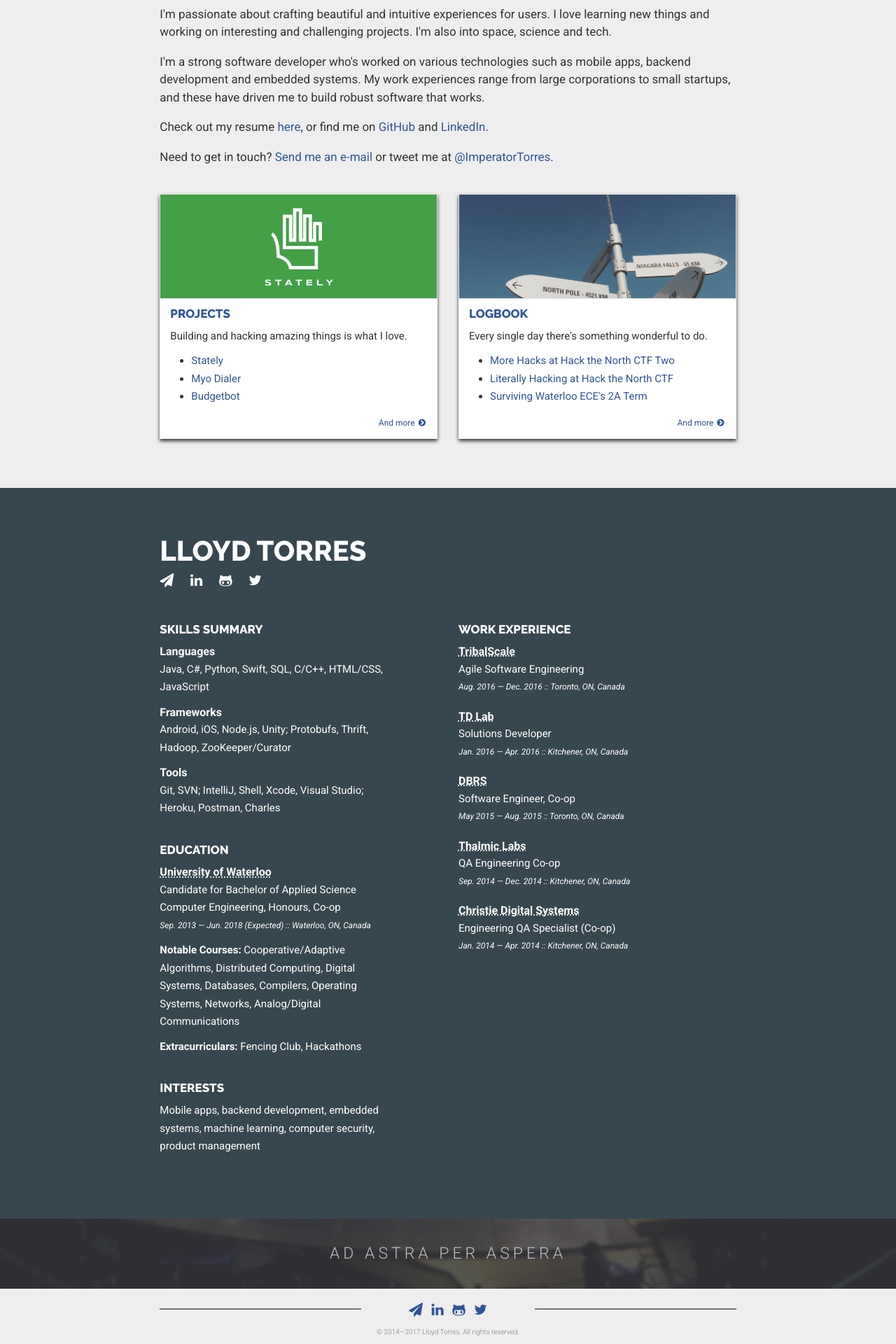
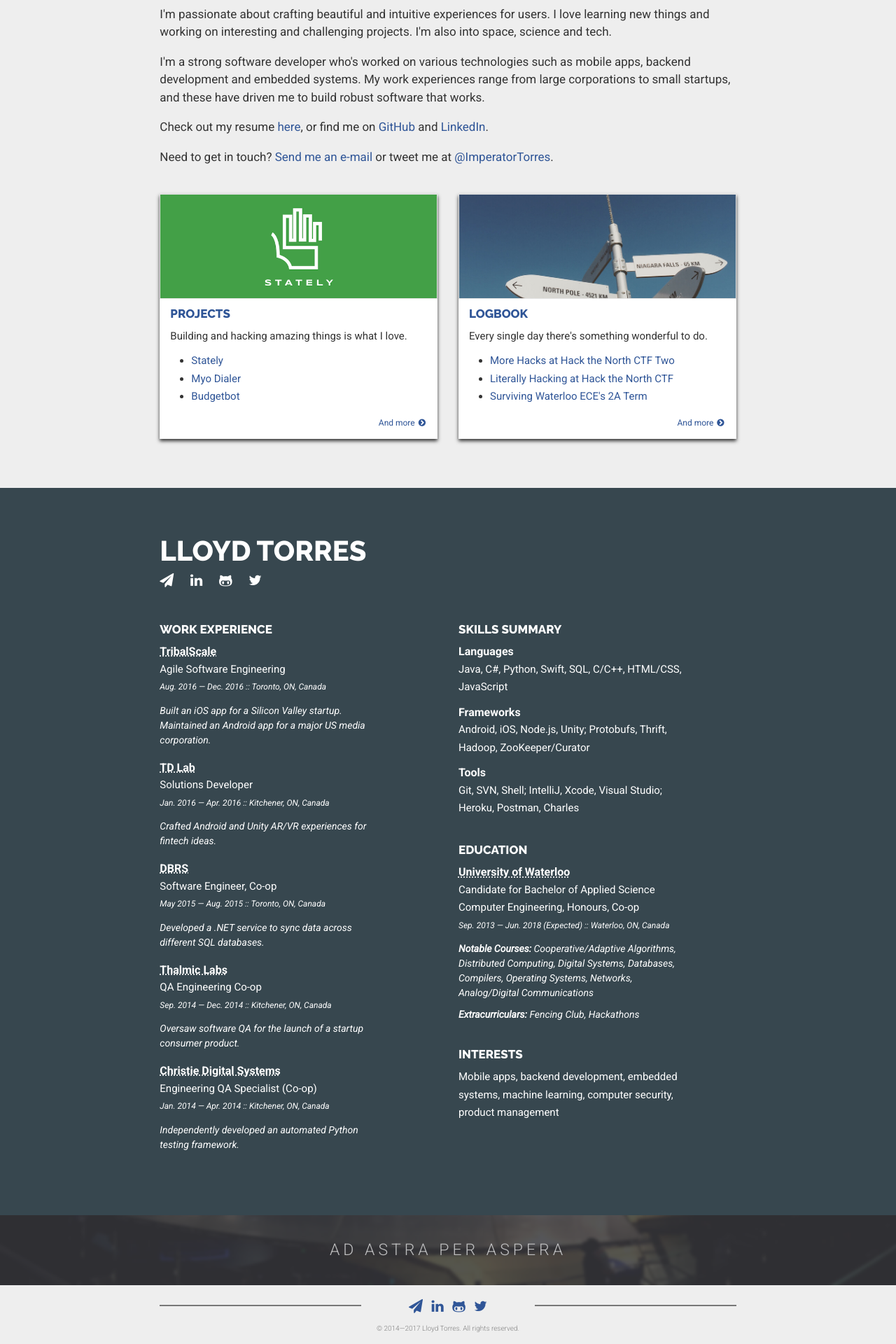
Before and after one commit to lloydtorres/lloydtorres.github.io, a Jekyll site: the page built from index.html, in a window 1280 px wide. Shown: the part 1073-2993 px from the top of the page at 70% size. Built offline with Jekyll 4.4.1, drawn with Linux system fonts in a browser that asks for light colours.

Commit message:
Update resume content

```diff
--- a/_sass/_layout.scss
+++ b/_sass/_layout.scss
@@ -772,6 +772,12 @@
     }
 }
 
+.resume-entry-content {
+    font-size: 14px;
+    line-height: 1.5em;
+    font-style: italic;
+}
+
 .job-entry {
     height: auto;
     margin-top: 10px;
@@ -1265,7 +1271,6 @@
 
 .caption {
     font-size: 12px;
-    font-color: $grey-color-dark;
     font-style: italic;
 }
 
--- a/index.html
+++ b/index.html
@@ -119,6 +119,52 @@
                   <div class="col-sm-5 col-xs-12">
                     <div class="resume-card">
                         <div class="resume-content">
+                            <h2><a href="https://www.linkedin.com/in/lartorres">Work Experience</a></h2>
+
+                            <div class="job-entry">
+                                <p><div class="company"><a href="http://www.tribalscale.com/">TribalScale</a></div>
+                                <div>Agile Software Engineering</div>
+                                <div class="caption">Aug. 2016 — Dec. 2016 :: Toronto, ON, Canada</div></p>
+                                <p class="resume-entry-content">Built an iOS app for a Silicon Valley startup. Maintained an Android app for a major US media corporation.</p>
+                            </div>
+
+                            <div class="job-entry">
+                                <p><div class="company"><a href="https://www.td.com/">TD Lab</a></div>
+                                <div>Solutions Developer</div>
+                                <div class="caption">Jan. 2016 — Apr. 2016 :: Kitchener, ON, Canada</div></p>
+                                <p class="resume-entry-content">Crafted Android and Unity AR/VR experiences for fintech ideas.</p>
+                            </div>
+
+                            <div class="job-entry">
+                                <p><div class="company"><a href="http://www.dbrs.com/">DBRS</a></div>
+                                <div>Software Engineer, Co-op</div>
+                                <div class="caption">May 2015 — Aug. 2015 :: Toronto, ON, Canada</div></p>
+                                <p class="resume-entry-content">Developed a .NET service to sync data across different SQL databases.</p>
+                            </div>
+
+                            <div class="job-entry">
+                                <p><div class="company"><a href="https://www.thalmic.com/">Thalmic Labs</a></div>
+                                <div>QA Engineering Co-op</div>
+                                <div class="caption">Sep. 2014 — Dec. 2014 :: Kitchener, ON, Canada</div></p>
+                                <p class="resume-entry-content">Oversaw software QA for the launch of a startup consumer product.</p>
+                            </div>
+
+                            <div class="job-entry">
+                                <p><div class="company"><a href="http://www.christiedigital.com/">Christie Digital Systems</a></div>
+                                <div>Engineering QA Specialist (Co-op)</div>
+                                <div class="caption">Jan. 2014 — Apr. 2014 :: Kitchener, ON, Canada</div></p>
+                                <p class="resume-entry-content">Independently developed an automated Python testing framework.</p>
+                            </div>
+                        </div>
+                    </div>
+                  </div>
+
+                  <div class="col-sm-1 hidden-xs">
+                  </div>
+
+                  <div class="col-sm-5 col-xs-12">
+                    <div class="resume-card">
+                        <div class="resume-content">
                             <h2>Skills Summary</h2>
 
                             <div class="resume-entry">
@@ -129,7 +175,7 @@
                                 Android, iOS, Node.js, Unity; Protobufs, Thrift, Hadoop, ZooKeeper/Curator</p>
 
                                 <p><div class="resume-sub-header">Tools</div>
-                                Git, SVN; IntelliJ, Shell, Xcode, Visual Studio; Heroku, Postman, Charles</p>
+                                Git, SVN, Shell; IntelliJ, Xcode, Visual Studio; Heroku, Postman, Charles</p>
                             </div>
                         </div>
                     </div>
@@ -143,8 +189,8 @@
                                 <div>Candidate for Bachelor of Applied Science</div>
                                 <div>Computer Engineering, Honours, Co-op</div>
                                 <div class="caption">Sep. 2013 — Jun. 2018 (Expected) :: Waterloo, ON, Canada</div></p>
-                                <p><strong>Notable Courses:</strong> Cooperative/Adaptive Algorithms, Distributed Computing, Digital Systems, Databases, Compilers, Operating Systems, Networks, Analog/Digital Communications</p>
-                                <p><strong>Extracurriculars:</strong> Fencing Club, Hackathons</p>
+                                <p class="resume-entry-content"><strong>Notable Courses:</strong> Cooperative/Adaptive Algorithms, Distributed Computing, Digital Systems, Databases, Compilers, Operating Systems, Networks, Analog/Digital Communications</p>
+                                <p class="resume-entry-content"><strong>Extracurriculars:</strong> Fencing Club, Hackathons</p>
                             </div>
 
                         </div>
@@ -156,47 +202,6 @@
 
                             <div class="resume-entry">
                                 <p>Mobile apps, backend development, embedded systems, machine learning, computer security, product management</p>
-                            </div>
-                        </div>
-                    </div>
-                  </div>
-
-                  <div class="col-sm-1 hidden-xs">
-                  </div>
-
-                  <div class="col-sm-5 col-xs-12">
-                    <div class="resume-card">
-                        <div class="resume-content">
-                            <h2><a href="https://www.linkedin.com/in/lartorres">Work Experience</a></h2>
-
-                            <div class="job-entry">
-                                <div class="company"><a href="http://www.tribalscale.com/">TribalScale</a></div>
-                                <div>Agile Software Engineering</div>
-                                <div class="caption">Aug. 2016 — Dec. 2016 :: Toronto, ON, Canada</div>
-                            </div>
-
-                            <div class="job-entry">
-                                <div class="company"><a href="https://www.td.com/">TD Lab</a></div>
-                                <div>Solutions Developer</div>
-                                <div class="caption">Jan. 2016 — Apr. 2016 :: Kitchener, ON, Canada</div>
-                            </div>
-
-                            <div class="job-entry">
-                                <div class="company"><a href="http://www.dbrs.com/">DBRS</a></div>
-                                <div>Software Engineer, Co-op</div>
-                                <div class="caption">May 2015 — Aug. 2015 :: Toronto, ON, Canada</div>
-                            </div>
-
-                            <div class="job-entry">
-                                <div class="company"><a href="https://www.thalmic.com/">Thalmic Labs</a></div>
-                                <div>QA Engineering Co-op</div>
-                                <div class="caption">Sep. 2014 — Dec. 2014 :: Kitchener, ON, Canada</div>
-                            </div>
-
-                            <div class="job-entry">
-                                <div class="company"><a href="http://www.christiedigital.com/">Christie Digital Systems</a></div>
-                                <div>Engineering QA Specialist (Co-op)</div>
-                                <div class="caption">Jan. 2014 — Apr. 2014 :: Kitchener, ON, Canada</div>
                             </div>
                         </div>
                     </div>
```
